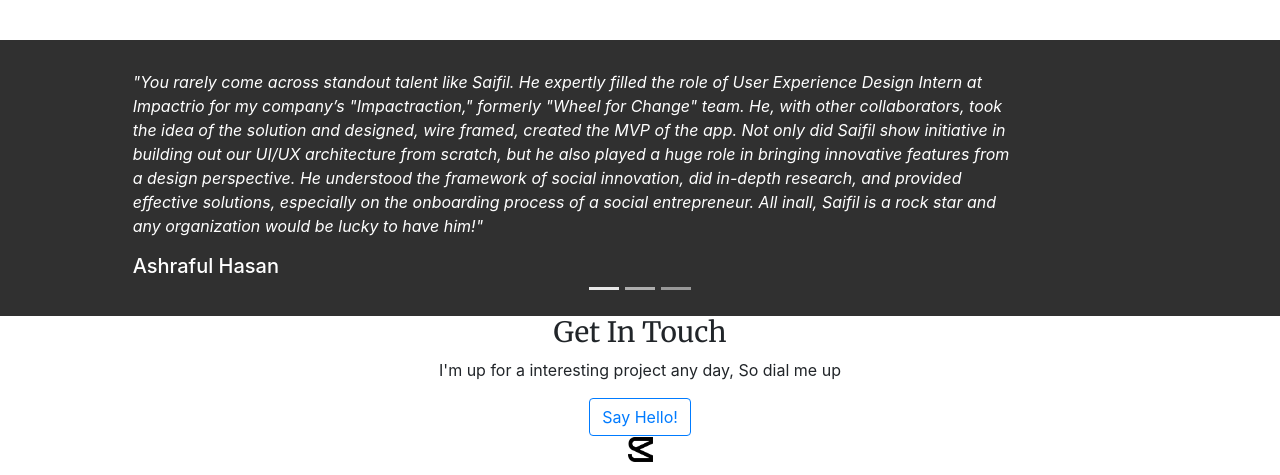
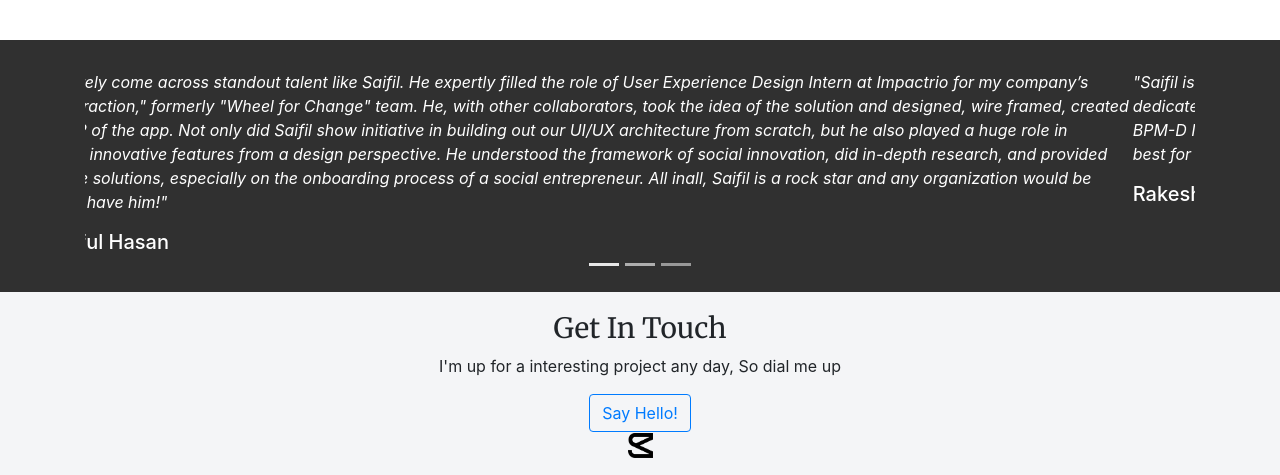
Before and after one commit to saifil4/saifil-portfolio, an Angular app: page /about-me in a window 1280 px wide. Shown: the part 816-1291 px from the top of the page. Built offline with nearby package versions, Linux system fonts and the light colour scheme.

Commit message:
Changs in footer

```diff
--- a/src/app/footer/footer.component.html
+++ b/src/app/footer/footer.component.html
@@ -1,4 +1,4 @@
-<div>
+<section style="background-color: #F4F5F7; padding-top: 20px; padding-bottom: 20px;">
     <div class="container">
         <div class="row">
             <div class="col-md-12 my-auto" style="text-align: center;">
@@ -12,8 +12,7 @@
         <div class="row">
             <div class="col-md-12 my-auto" style="text-align: center;">
                 <img src="../../assets/images/logo.png" width="25" height="25" alt="">
-                <i class="fa fa-linkedin-square" aria-hidden="true"></i>
             </div>
         </div>
     </div>
-</div>
+</section>
--- a/src/styles.sass
+++ b/src/styles.sass
@@ -7,16 +7,6 @@ h1,h2,h3,h4
     position: sticky
     top: 0
     z-index: 100
-
-.quote-wrapper
-    padding-left: 110px
-    padding-right: 110px
-    display: table
-
-
-    & .quote-item
-        display: table-cell
-        vertical-align: middle
 
 .carousel-section
     background: #303030
@@ -47,3 +37,10 @@ h1,h2,h3,h4
 .section
     padding-top: 10px
     padding-bottom: 10px
+
+.quote-text
+    color: #555
+
+.quote-author
+    color: #333
+    font-weight: bold
```
